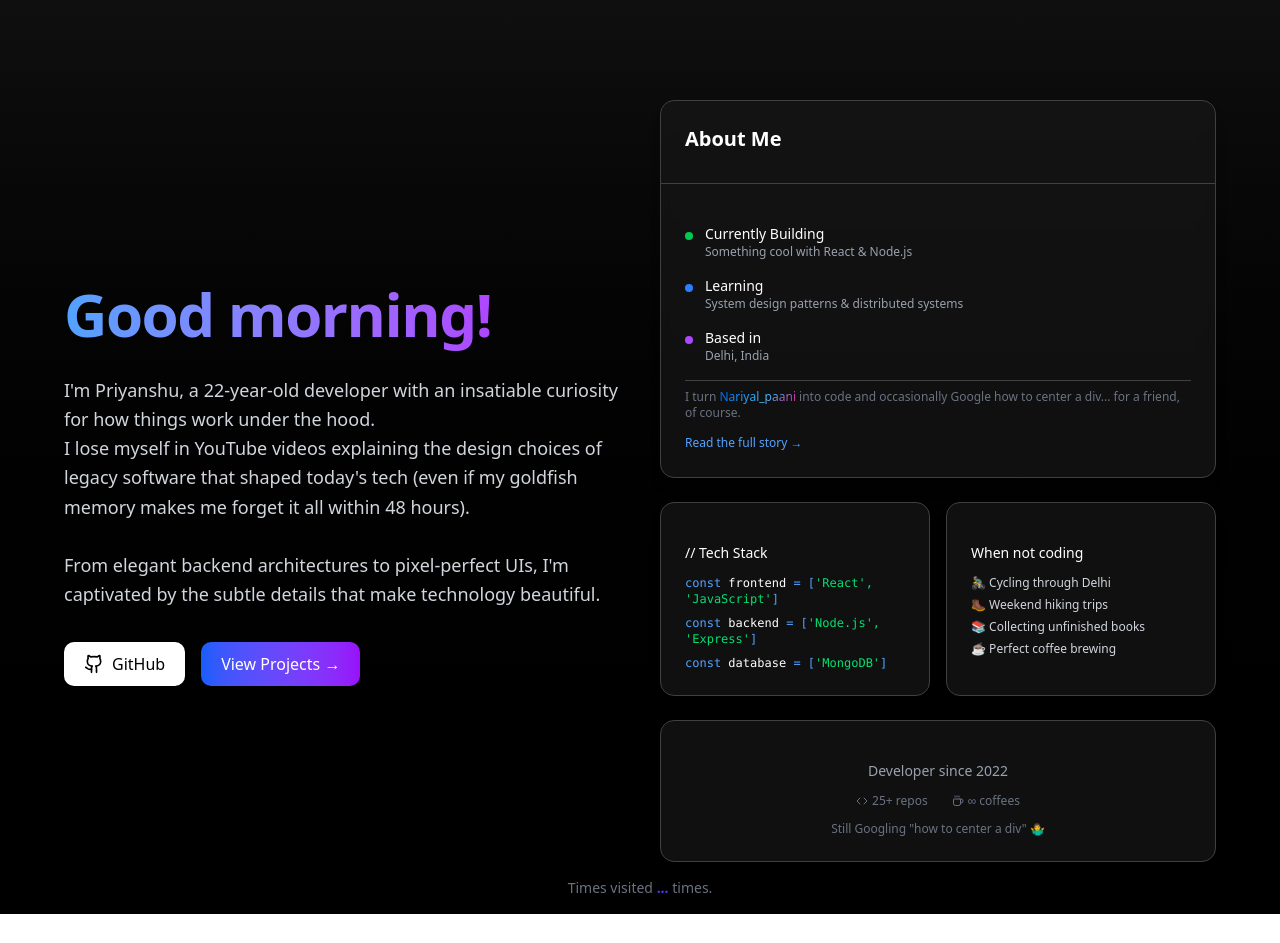
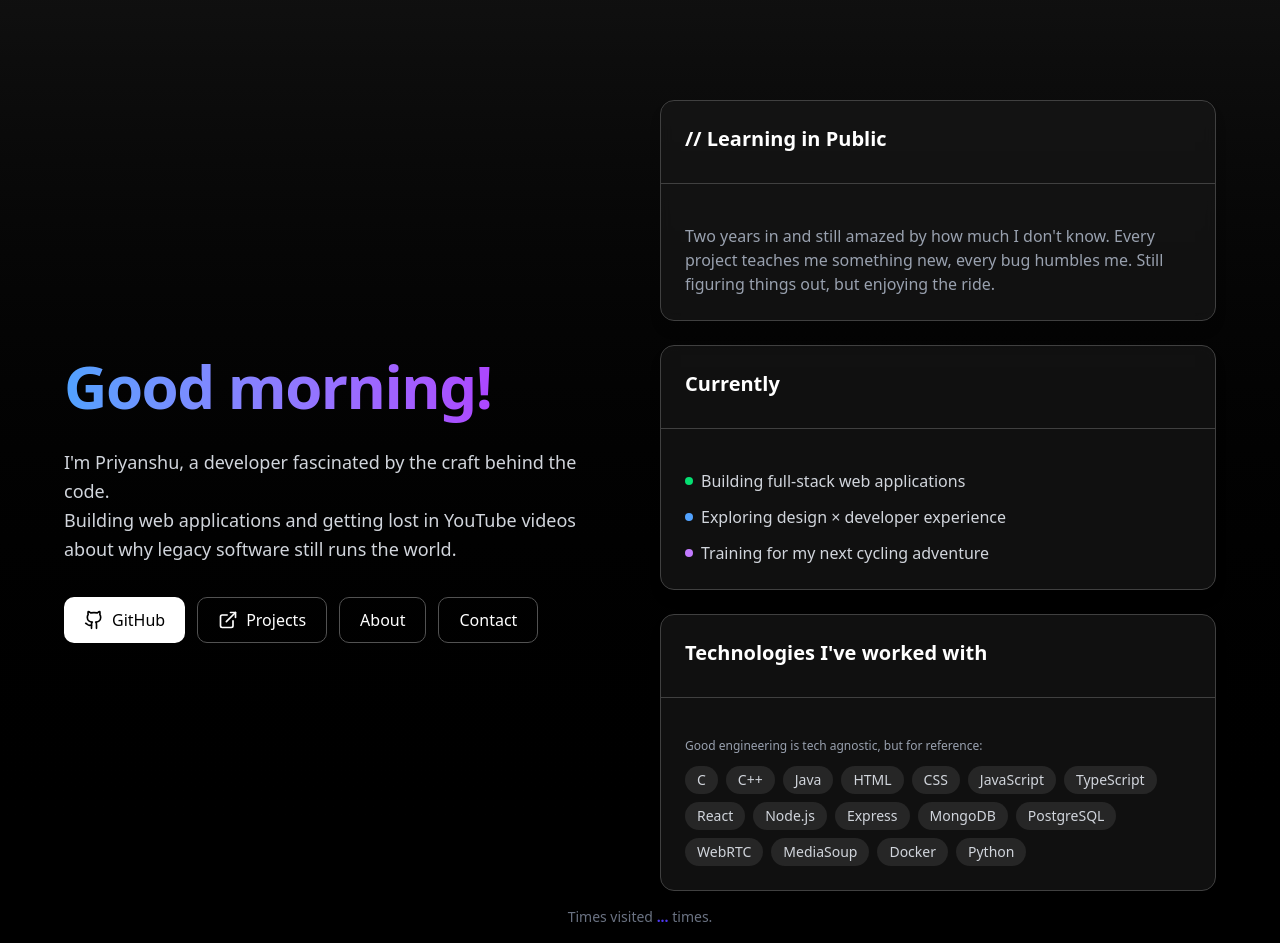
Before and after one commit to prik73/portfolio_v1, a React (Vite) app in the folder prik/: page / in a window 1280 px wide. Shown: the part 180-1123 px from the top of the page. Before the commit the page ends 1094 px from the top, so only its background shows below. Built offline with nearby package versions, Linux system fonts and the light colour scheme; no server answers.

Commit message:
changed button

```diff
--- a/prik/src/pages/Home.jsx
+++ b/prik/src/pages/Home.jsx
@@ -1,9 +1,8 @@
 import { useEffect, useState } from "react";
-import { Github, Code, Coffee } from "lucide-react";
+import { Github, ExternalLink } from "lucide-react";
 import { Card, CardContent, CardHeader, CardTitle } from "@/components/ui/card";
-import { AuroraText } from "@/components/magicui/aurora-text";
+import {AuroraText} from "@/components/magicui/aurora-text";
 import { motion } from 'framer-motion';
-import { Link } from 'react-router-dom';
 
 export default function Home() {
   const [greeting, setGreeting] = useState("Good morning!");
@@ -40,16 +39,12 @@ export default function Home() {
           </h1>
 
           <p className="text-base sm:text-lg text-gray-300 leading-relaxed">
-              I'm Priyanshu, a 22-year-old developer with an insatiable curiosity for how things work under the hood.
+            I'm Priyanshu, a developer fascinated by the craft behind the code.
             <br />
-              I lose myself in YouTube videos explaining the design choices of legacy software that shaped today's tech
-              (even if my goldfish memory makes me forget it all within 48 hours).
-              <br /><br />
-              From elegant backend architectures to pixel-perfect UIs, I'm captivated by the subtle details that make
-              technology beautiful.
+            Building web applications and getting lost in YouTube videos about why legacy software still runs the world.
           </p>
 
-            <div className="flex space-x-4 pt-2">
+          <div className="flex flex-wrap gap-3 pt-2">
             <a
               href="https://github.com/prik73"
               target="_blank"
@@ -58,121 +53,89 @@ export default function Home() {
             >
               <Github className="mr-2 h-5 w-5" /> GitHub
             </a>
-
-              <Link
-                to="/projects"
-                className="group relative inline-flex items-center px-5 py-2.5 overflow-hidden rounded-lg text-sm sm:text-base"
+            <a
+              href="/projects"
+              className="inline-flex items-center px-5 py-2.5 border border-neutral-600 text-white rounded-lg hover:bg-neutral-800 transition text-sm sm:text-base"
             >
-                <span className="absolute inset-0 bg-gradient-to-r from-blue-600 to-purple-600 transition-transform duration-300 group-hover:scale-105"></span>
-                <span className="relative text-white font-medium">
-                  View Projects →
-                </span>
-              </Link>
+              <ExternalLink className="mr-2 h-5 w-5" /> Projects
+            </a>
+            <a
+              href="/about"
+              className="inline-flex items-center px-5 py-2.5 border border-neutral-600 text-white rounded-lg hover:bg-neutral-800 transition text-sm sm:text-base"
+            >
+              About
+            </a>
+            <a
+              href="/contact"
+              className="inline-flex items-center px-5 py-2.5 border border-neutral-600 text-white rounded-lg hover:bg-neutral-800 transition text-sm sm:text-base"
+            >
+              Contact
+            </a>
           </div>
         </div>
 
         {/* RIGHT: Cards */}
-          <div className="space-y-6">
-
-            {/* Main About Card */}
+        <div className="flex flex-col space-y-6">
+          {/* Learning Journey Card */}
           <Card className="bg-neutral-900/70 border border-neutral-700 shadow-lg backdrop-blur-sm">
             <CardHeader className="border-b border-neutral-700">
-                <CardTitle className="text-lg sm:text-xl text-white">About Me</CardTitle>
+              <CardTitle className="text-lg sm:text-xl text-white">// Learning in Public</CardTitle>
             </CardHeader>
-              <CardContent className="text-gray-400 pt-4 text-sm sm:text-base space-y-4">
-                <div className="flex items-start space-x-3">
-                  <div className="w-2 h-2 bg-green-500 rounded-full mt-2 flex-shrink-0"></div>
-                  <div>
-                    <p className="text-white text-sm font-medium">Currently Building</p>
-                    <p className="text-xs">Something cool with React & Node.js</p>
+            <CardContent className="text-gray-400 pt-4 text-sm sm:text-base">
+              <p>
+                Two years in and still amazed by how much I don't know.
+                Every project teaches me something new, every bug humbles me.
+                Still figuring things out, but enjoying the ride.
+              </p>
+            </CardContent>
+          </Card>
+
+          {/* Currently Card */}
+          <Card className="bg-neutral-900/70 border border-neutral-700 shadow-lg backdrop-blur-sm">
+            <CardHeader className="border-b border-neutral-700">
+              <CardTitle className="text-lg sm:text-xl text-white">Currently</CardTitle>
+            </CardHeader>
+            <CardContent className="pt-4">
+              <div className="space-y-3 text-gray-300 text-sm sm:text-base">
+                <div className="flex items-center gap-2">
+                  <span className="w-2 h-2 bg-green-400 rounded-full"></span>
+                  <span>Building full-stack web applications</span>
                 </div>
+                <div className="flex items-center gap-2">
+                  <span className="w-2 h-2 bg-blue-400 rounded-full"></span>
+                  <span>Exploring design × developer experience</span>
                 </div>
-
-                <div className="flex items-start space-x-3">
-                  <div className="w-2 h-2 bg-blue-500 rounded-full mt-2 flex-shrink-0"></div>
-                  <div>
-                    <p className="text-white text-sm font-medium">Learning</p>
-                    <p className="text-xs">System design patterns & distributed systems</p>
+                <div className="flex items-center gap-2">
+                  <span className="w-2 h-2 bg-purple-400 rounded-full"></span>
+                  <span>Training for my next cycling adventure</span>
                 </div>
-                </div>
-
-                <div className="flex items-start space-x-3">
-                  <div className="w-2 h-2 bg-purple-500 rounded-full mt-2 flex-shrink-0"></div>
-                  <div>
-                    <p className="text-white text-sm font-medium">Based in</p>
-                    <p className="text-xs">Delhi, India</p>
-                  </div>
-                </div>
-
-                <div className="pt-2 border-t border-neutral-700">
-                  <p className="text-xs text-gray-500 mb-2">
-                    I turn <AuroraText>Nariyal_paani</AuroraText> into code and occasionally
-                    Google how to center a div... for a friend, of course.
-                  </p>
-                  <Link
-                    to="/about"
-                    className="text-blue-400 hover:text-blue-300 text-xs hover:underline"
-                  >
-                    Read the full story →
-                  </Link>
               </div>
             </CardContent>
           </Card>
 
-            {/* Skills & Interests Grid */}
-            <div className="grid grid-cols-1 sm:grid-cols-2 gap-4">
-
-              {/* Tech Stack */}
+          {/* Technologies Card */}
           <Card className="bg-neutral-900/70 border border-neutral-700 shadow-lg backdrop-blur-sm">
+            <CardHeader className="border-b border-neutral-700">
+              <CardTitle className="text-lg sm:text-xl text-white">Technologies I've worked with</CardTitle>
+            </CardHeader>
             <CardContent className="pt-4">
-                  <div className="text-sm font-medium text-white mb-3">// Tech Stack</div>
-                  <div className="space-y-2 font-mono text-xs">
-                    <div className="text-blue-400">const <span className="text-white">frontend</span> = [<span className="text-green-400">'React', 'JavaScript'</span>]</div>
-                    <div className="text-blue-400">const <span className="text-white">backend</span> = [<span className="text-green-400">'Node.js', 'Express'</span>]</div>
-                    <div className="text-blue-400">const <span className="text-white">database</span> = [<span className="text-green-400">'MongoDB'</span>]</div>
-                  </div>
-                </CardContent>
-              </Card>
-
-              {/* Interests */}
-              <Card className="bg-neutral-900/70 border border-neutral-700 shadow-lg backdrop-blur-sm">
-                <CardContent className="pt-4">
-                  <div className="text-sm font-medium text-white mb-3">When not coding</div>
-                  <div className="space-y-1.5 text-xs text-gray-300">
-                    <div>🚴‍♂️ Cycling through Delhi</div>
-                    <div>🥾 Weekend hiking trips</div>
-                    <div>📚 Collecting unfinished books</div>
-                    <div>☕ Perfect coffee brewing</div>
+              <p className="text-gray-400 text-xs mb-3">
+                Good engineering is tech agnostic, but for reference:
+              </p>
+              <div className="flex flex-wrap gap-2">
+                {["C", "C++", "Java", "HTML", "CSS", "JavaScript", "TypeScript", "React", "Node.js", "Express", "MongoDB", "PostgreSQL", "WebRTC", "MediaSoup", "Docker", "Python"].map((tech) => (
+                  <span
+                    key={tech}
+                    className="px-3 py-1 bg-neutral-800 rounded-full text-sm text-gray-300"
+                  >
+                    {tech}
+                  </span>
+                ))}
               </div>
             </CardContent>
           </Card>
         </div>
 
-            {/* Quick Stats */}
-            <Card className="bg-neutral-900/70 border border-neutral-700 shadow-lg backdrop-blur-sm group">
-              <CardContent className="pt-4">
-                <div className="text-center space-y-3">
-                  <div className="text-sm text-gray-400">
-                    Developer since 2022
-                  </div>
-                  <div className="flex items-center justify-center space-x-6 text-xs text-gray-500">
-                    <div className="flex items-center space-x-1">
-                      <Code className="w-3 h-3" />
-                      <span>25+ repos</span>
-                    </div>
-                    <div className="flex items-center space-x-1">
-                      <Coffee className="w-3 h-3" />
-                      <span>∞ coffees</span>
-                    </div>
-                  </div>
-                  <div className="text-xs text-gray-500 group-hover:text-gray-400 transition-colors">
-                    Still Googling "how to center a div" 🤷‍♂️
-                  </div>
-                </div>
-              </CardContent>
-            </Card>
-
-          </div>
       </div>
     </div>
     </motion.div>
```
Lines whose indentation alone changed are shown as unchanged.
